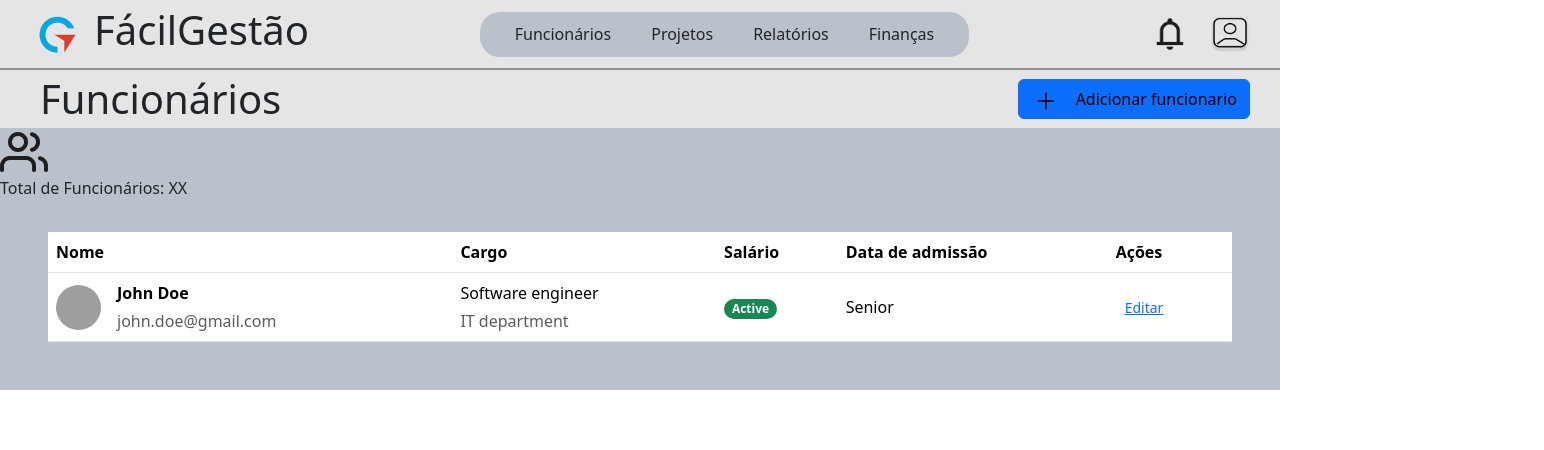
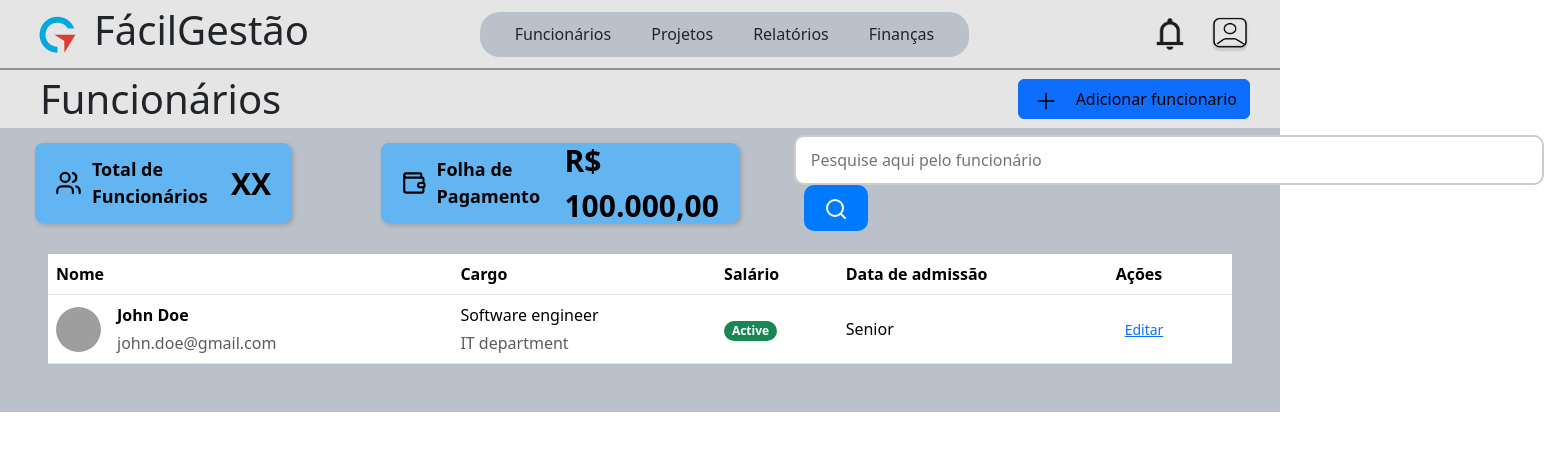
Before and after one commit to Mateusinhodev/Facil-Gestao, a React (Create React App) app: page /funcionarios in a window 1280 px wide. Shown: the top 450 px of the page, 1544 px wide, since content can reach past the window. Built offline with nearby package versions, Linux system fonts and the light colour scheme; grey boxes are pictures that could not be loaded.

Commit message:
Info-card e Search

```diff
--- a/package.json
+++ b/package.json
@@ -7,6 +7,7 @@
     "bootstrap": "^5.3.3",
     "cra-template": "1.2.0",
     "firebase": "^11.1.0",
+    "lucide-react": "^0.475.0",
     "mdb-react-ui-kit": "^9.0.0",
     "react": "^19.0.0",
     "react-bootstrap": "^2.10.7",
--- a/src/pages/Funcionarios/funcionarios.css
+++ b/src/pages/Funcionarios/funcionarios.css
@@ -18,7 +18,75 @@ body {
     margin: 0 35px;
 }
 
-.funcionarios-container {
+.dashboard-funcionários {
     width: 100%;
     background-color: #BAC1CB;
 }
+
+.dashboard-info {
+    display: flex;
+    align-items: center;
+    gap: 20px;
+}
+
+.info-card {
+    display: flex;
+    align-items: center;
+    justify-content: space-between;
+    background-color: #62B5F0;
+    box-shadow: 2px 2px 5px rgba(0, 0, 0, 0.2);
+    padding: 10px 20px;
+    margin: 15px 35px;
+    border-radius: 8px;
+    width: 250px;
+    height: 80px;
+    color: #000;
+    width: fit-content;
+    gap: 10px;
+}
+
+.info-card-icon {
+    width: 40px;
+    height: 40px;
+}
+
+.info-card p {
+    font-weight: bold;
+    font-size: 18px;
+    margin: 0;
+}
+
+.info-card span {
+    font-weight: bold;
+    font-size: 30px;
+}
+
+.search-container {
+    margin-left: auto;
+    margin-right: 30px;
+}
+
+.search {
+    border: 2px solid #CCC;
+    outline: none;
+    border-radius: 10px;
+    width: 750px;
+    height: 50px;
+    padding-left: 15px;
+    transition: all 5.s;
+}
+
+.search-button {
+    padding: 10px 20px;
+    font-size: 16px;
+    background-color: #007bff;
+    color: white;
+    border: none;
+    border-radius: 10px;
+    margin-left: 10px; /* Espaço entre o input e o botão */
+    cursor: pointer;
+}
+
+.search-button:hover {
+    background-color: #0056b3;
+}
--- a/src/pages/Funcionarios/index.js
+++ b/src/pages/Funcionarios/index.js
@@ -4,9 +4,9 @@ import React from "react";
 import AdicionarFuncionario from "../../components/Add Funcionario";
 import "./funcionarios.css"
 
-import { MDBBadge, MDBBtn, MDBTable, MDBTableHead, MDBTableBody, MDBIcon } from 'mdb-react-ui-kit';
+import { MDBBadge, MDBBtn, MDBTable, MDBTableHead, MDBTableBody} from 'mdb-react-ui-kit';
+import { Users, Wallet, Search } from "lucide-react"; // Biblioteca de ícones
 
-import users from "../../assets/Users.png"
 
 
 function Cabecalho() {
@@ -15,25 +15,45 @@ function Cabecalho() {
             <h1 className="titulo-page">Funcionários</h1>
             <AdicionarFuncionario/>
         </div>
-
-
     );
 }
 
-function TotalFuncionarios () {
-    return (
-        <div className="funcionários-total">
-            <img className="funcionarios-icon" src={users} alt=''/>
-            <p> Total de Funcionários: <span>XX</span></p>
+function InfoCard({ Icon, title, value }) {
+    return(
+        <div className="info-card">
+            <Icon className="info-card-icon" />
+            <p>{title}</p>
+            <span>{value}</span>
         </div>
-    )
+    );
+}
+
+function PesquisarFuncionario() {
+    return(
+        <div className="search-container">
+            <input
+                type="text"
+                className="search"
+                placeholder="Pesquise aqui pelo funcionário"
+            />
+
+            <button className="search-button"><Search/></button>
+
+        </div>
+    );
 }
 
 export default function Funcionarios() {
     return (
-        <div className="funcionarios-container">
+        <div className="dashboard-funcionários">
             <Cabecalho/>
-            <TotalFuncionarios/>
+
+            <div className="dashboard-info">
+                <InfoCard Icon={Users} title="Total de Funcionários" value="XX"/>
+                <InfoCard Icon={Wallet} title="Folha de Pagamento" value="R$ 100.000,00"/>
+                <PesquisarFuncionario/>
+            </div>
+
             <div className="d-flex justify-content-center" >
                 <MDBTable align='middle' className="mt-3 m-5 rounded-3">
                     <MDBTableHead>
@@ -81,7 +101,5 @@ export default function Funcionarios() {
                 </MDBTable>
             </div>
         </div>
-
-
     );
 }
```
Also changed, not shown: 1 other file (tests, documents, lock files or other folders).
